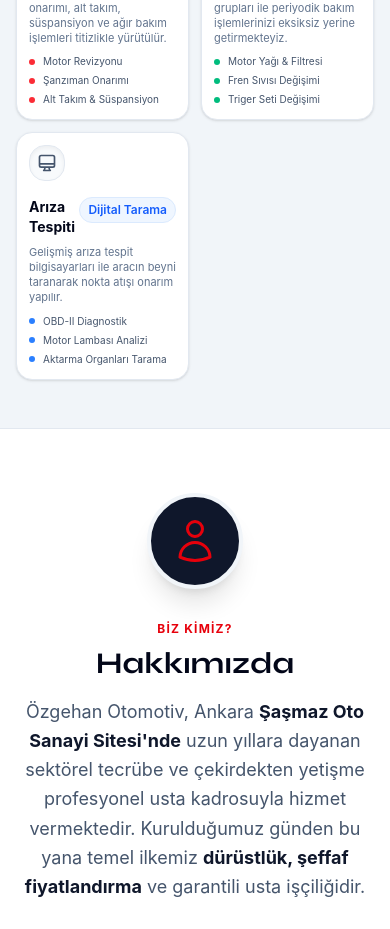
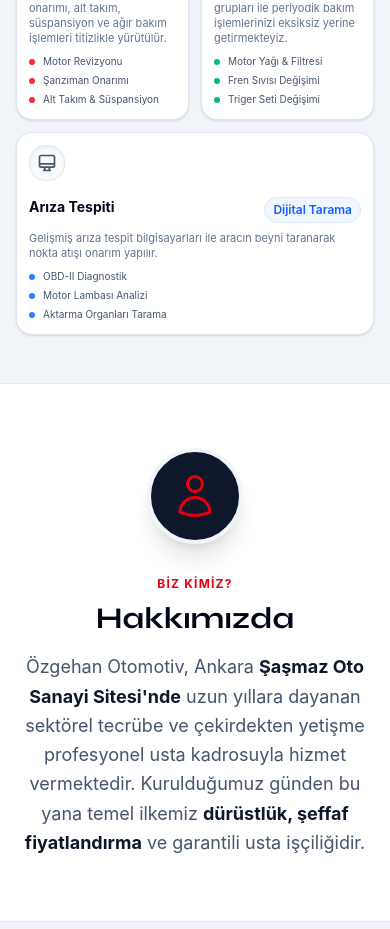
Before and after one commit to alicankala/ozgehan-otomotiv, a Vue app: page / in a window 390 px wide. Shown: the part 1840-2769 px from the top of the page. Built offline with nearby package versions, Linux system fonts and the light colour scheme.

Commit message:
düzenleme2

```diff
--- a/src/App.vue
+++ b/src/App.vue
@@ -320,7 +320,7 @@ onUnmounted(() => {
             </ul>
           </div>
 
-          <div class="reveal reveal-delay-3 p-3 md:p-8 bg-white rounded-2xl md:rounded-3xl shadow-sm border border-slate-200 hover:border-red-400 hover:shadow-lg transition-all duration-300 group">
+          <div class="reveal reveal-delay-3 col-span-2 md:col-span-1 p-3 md:p-8 bg-white rounded-2xl md:rounded-3xl shadow-sm border border-slate-200 hover:border-red-400 hover:shadow-lg transition-all duration-300 group">
             <div class="w-9 h-9 md:w-14 md:h-14 bg-slate-50 rounded-2xl flex items-center justify-center mb-4 md:mb-6 border border-slate-200 group-hover:bg-red-50 group-hover:border-red-200 transition-colors shadow-inner">
               <svg class="w-5 h-5 md:w-7 md:h-7 text-slate-600 group-hover:text-red-700 transition-colors" fill="none" stroke="currentColor" stroke-width="2" viewBox="0 0 24 24"><path stroke-linecap="round" stroke-linejoin="round" d="M9.75 17L9 20l-1 1h8l-1-1-.75-3M3 13h18M5 17h14a2 2 0 002-2V5a2 2 0 00-2-2H5a2 2 0 00-2 2v10a2 2 0 002 2z"/></svg>
             </div>
```
